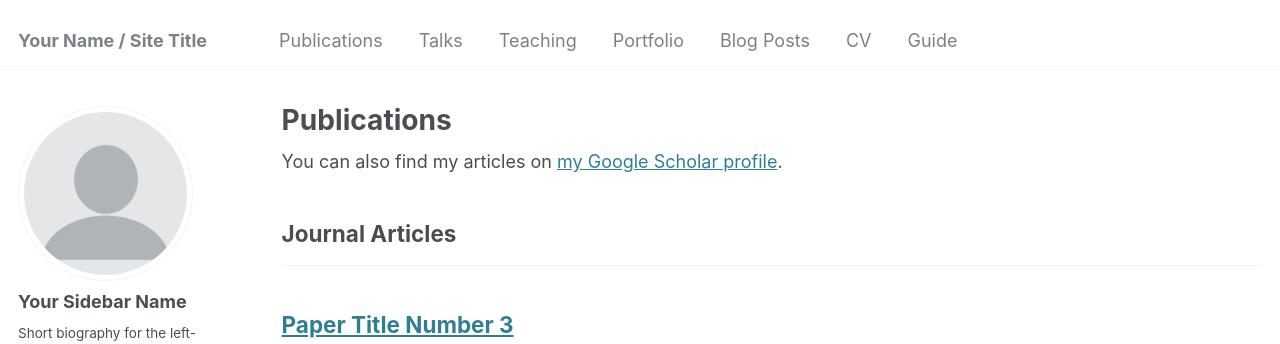
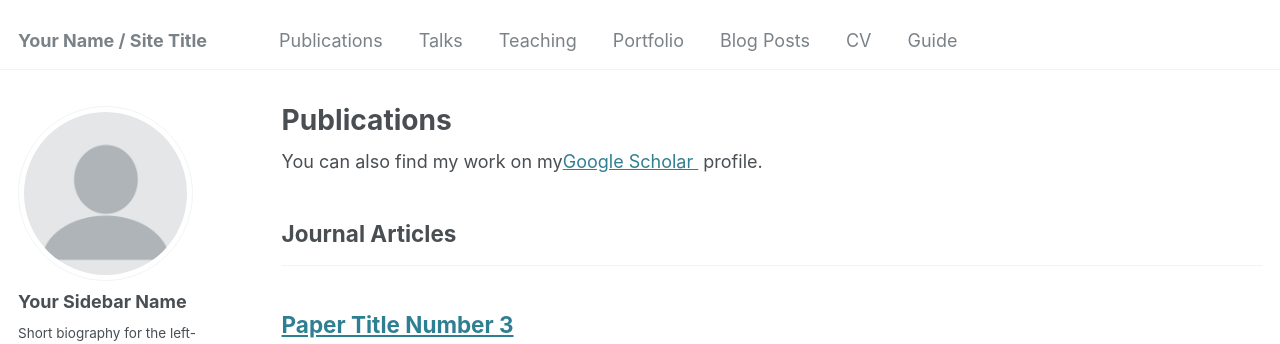
Before and after one commit to KSTARK007/KSTARK007.github.io, a Jekyll site: the page built from _pages/publications.html, in a window 1280 px wide and 900 px high. Shown: the top 344 px of the window. Built offline with Jekyll 4.4.1, drawn with Linux system fonts in a browser that asks for light colours; some web fonts are replaced.

Commit message:
testing the changes

```diff
--- a/_pages/publications.html
+++ b/_pages/publications.html
@@ -6,7 +6,7 @@ author_profile: true
 ---
 
 {% if site.author.googlescholar %}
-  <div class="wordwrap">You can also find my articles on <a href="{{site.author.googlescholar}}">my Google Scholar profile</a>.</div>
+  <div class="wordwrap">You can also find my work on my<a href="{{https://scholar.google.com/citations?user=eyQ0CQ0AAAAJ&hl=en&authuser=2}}">Google Scholar </a> profile.</div>
 {% endif %}
 
 {% include base_path %}
```
